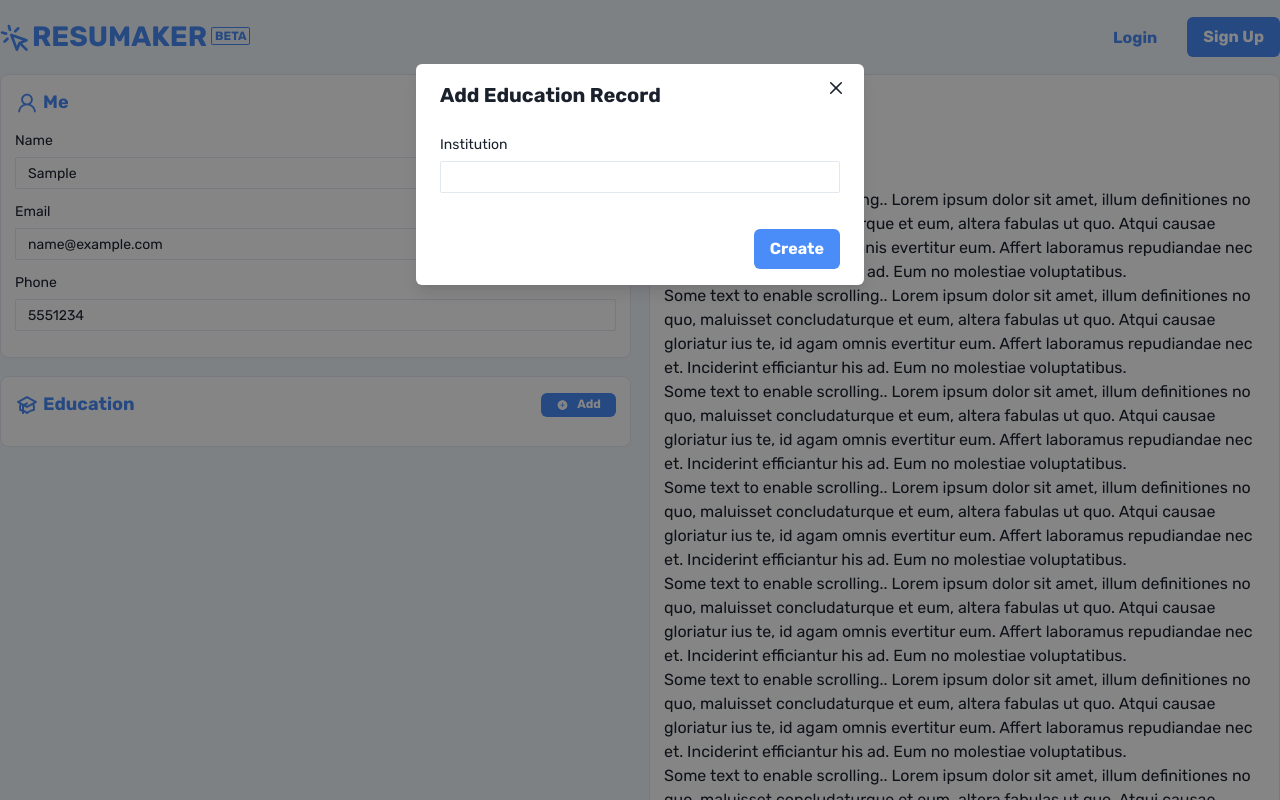
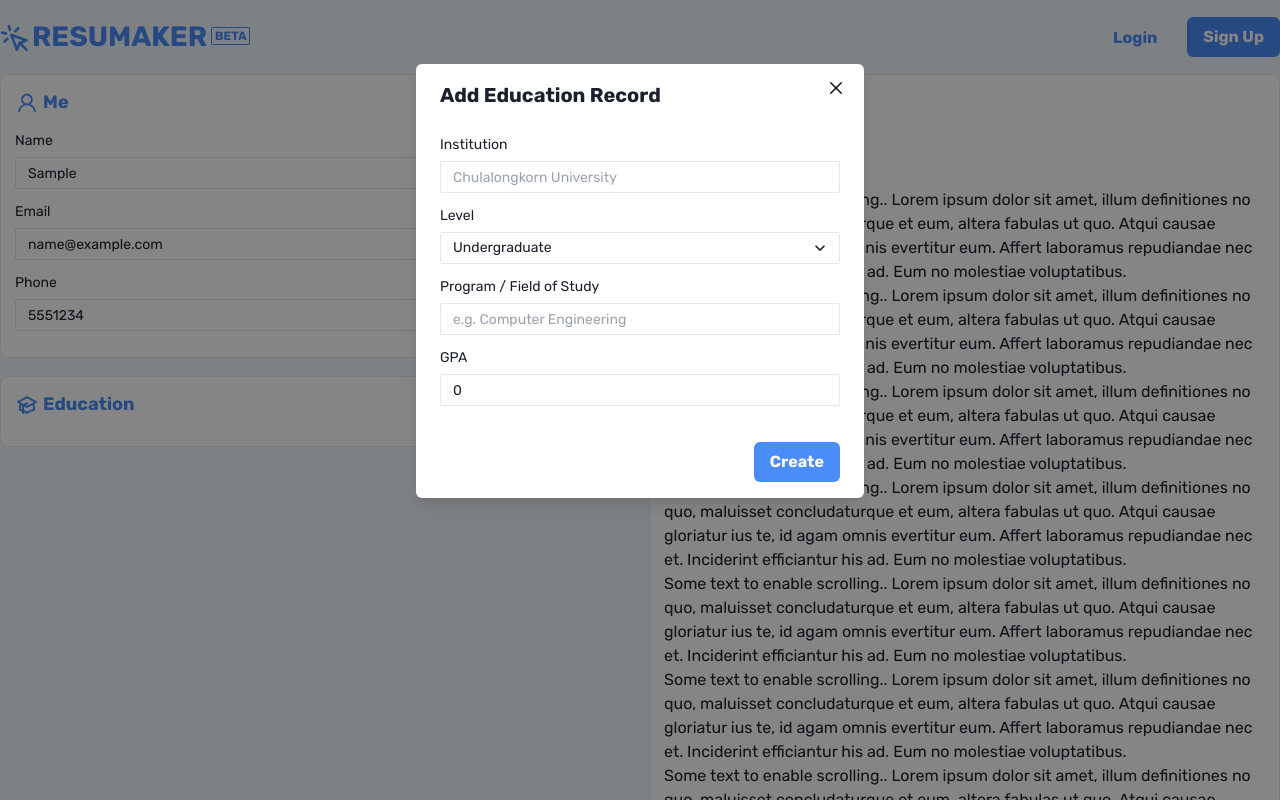
Before and after one commit to Kaninboy/resumaker-frontend, a Next.js app: page / in a window 1280 px wide. Both pictures are taken after typing "Sample", "name@example.com", "5551234" into the empty fields and a click on the button "Add". Shown: the top 800 px of the page. Built offline with nearby package versions, Linux system fonts and the light colour scheme.

Commit message:
education WIP

```diff
--- a/src/app/components/EducationInput.tsx
+++ b/src/app/components/EducationInput.tsx
@@ -16,6 +16,7 @@ import {
   ModalFooter,
   ModalHeader,
   ModalOverlay,
+  Select,
   Spacer,
   Text,
   useDisclosure,
@@ -25,20 +26,41 @@ import {
 import { useState } from "react";
 
 type EducationInputProps = {
-  addUniversity: (university: string) => void;
-  universities: string[];
+  addUniversity: (university: University) => void;
+  universities: University[];
 };
+
+interface University {
+  name: string;
+  level: string;
+  fieldOfStudy: string;
+  gpa: number;
+}
 
 export default function EducationInput({
   addUniversity,
   universities,
 }: EducationInputProps) {
-  const [university, setUniversity] = useState("");
+  const [universityName, setUniversityName] = useState("");
+  const [universityLevel, setUniversityLevel] = useState("Undergraduate");
+  const [universityFieldOfStudy, setUniversityFieldOfStudy] = useState("");
+  const [universityGPA, setUniversityGPA] = useState(0.00);
   const { isOpen, onOpen, onClose } = useDisclosure();
   const toast = useToast();
   const UniversityList = universities.map((university) => {
-    return <li key={university}>{university}</li>;
+    return (
+      <li key={university.name}>
+        {university.name} {university.level} {university.fieldOfStudy}{" "}
+        {university.gpa}
+      </li>
+    );
   });
+  const resetUniversity = () => {
+    setUniversityName("");
+    setUniversityLevel("Undergraduate");
+    setUniversityFieldOfStudy("");
+    setUniversityGPA(0.00);
+  };
 
   return (
     <Box
@@ -102,8 +124,46 @@ export default function EducationInput({
                 </FormLabel>
                 <Input
                   size="sm"
-                  onChange={(e) => setUniversity(e.target.value)}
-                  value={university}
+                  placeholder="Chulalongkorn University"
+                  onChange={(e) => setUniversityName(e.target.value)}
+                  value={universityName}
+                />
+              </FormControl>
+              <FormControl pb="12px">
+                <FormLabel mb="6px" fontSize="14px">
+                  Level
+                </FormLabel>
+                <Select
+                  size="sm"
+                  onChange={(e) => setUniversityLevel(e.target.value)}
+                  value={universityLevel}
+                >
+                  <option value="Undergraduate">Undergraduate</option>
+                  <option value="Graduate">Graduate</option>
+                  <option value="Postgraduate">Postgraduate</option>
+                </Select>
+              </FormControl>
+              <FormControl pb="12px">
+                <FormLabel mb="6px" fontSize="14px">
+                  Program / Field of Study
+                </FormLabel>
+                <Input
+                  size="sm"
+                  placeholder="e.g. Computer Engineering"
+                  onChange={(e) => setUniversityFieldOfStudy(e.target.value)}
+                  value={universityFieldOfStudy}
+                />
+              </FormControl>
+              <FormControl pb="12px">
+                <FormLabel mb="6px" fontSize="14px">
+                  GPA
+                </FormLabel>
+                <Input
+                  size="sm"
+                  type="number"
+                  placeholder="e.g. Computer Engineering"
+                  onChange={(e) => setUniversityGPA(Number(e.target.value))}
+                  value={universityGPA}
                 />
               </FormControl>
             </ModalBody>
@@ -111,9 +171,14 @@ export default function EducationInput({
               <Button
                 colorScheme="primary"
                 onClick={() => {
-                  addUniversity(university);
+                  addUniversity({
+                    name: universityName,
+                    level: universityLevel,
+                    fieldOfStudy: universityFieldOfStudy,
+                    gpa: universityGPA,
+                  });
                   onClose();
-                  setUniversity("");
+                  resetUniversity();
                   toast({
                     position: "bottom-right",
                     render: () => (
@@ -121,7 +186,7 @@ export default function EducationInput({
                         <AlertIcon />
                         <Box>
                           <AlertTitle>
-                            Added &quot;{university}&quot;
+                            Added &quot;{universityName}&quot;
                           </AlertTitle>
                           <AlertDescription>
                             Education record added successfully
--- a/src/app/page.tsx
+++ b/src/app/page.tsx
@@ -5,12 +5,19 @@ import Preview from "./components/Preview";
 import { useState } from "react";
 import EducationInput from "./components/EducationInput";
 
+interface University {
+  name: string
+  level: string
+  fieldOfStudy: string
+  gpa: number
+}
+
 export default function Home() {
   const [name, setName] = useState("");
   const [email, setEmail] = useState("");
   const [phone, setPhone] = useState("");
-  const [universities, setUniversities] = useState<string[]>([]);
-  const addUniversity = (university: string) => {
+  const [universities, setUniversities] = useState<University[]>([]);
+  const addUniversity = (university: University) => {
     setUniversities([...universities, university]);
   };
 
@@ -35,7 +42,7 @@ export default function Home() {
           name={name}
           email={email}
           phone={phone}
-          universities={universities}
+          universities={universities.map(university => university.name)}
         />
       </SimpleGrid>
     </main>
```
